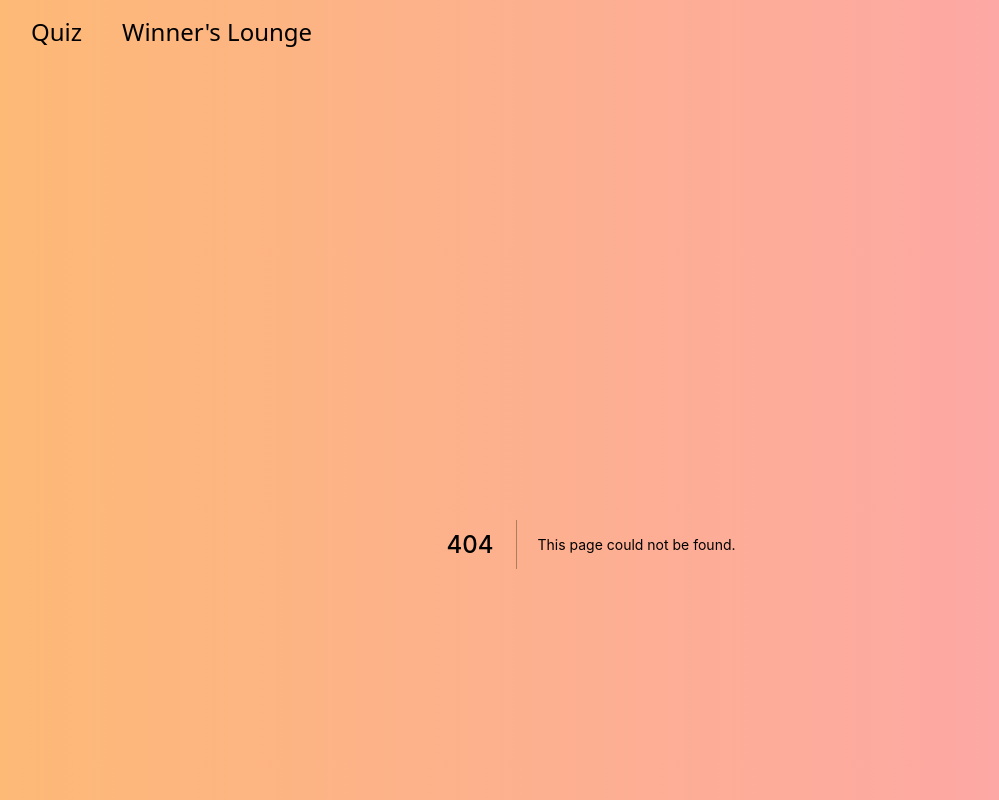
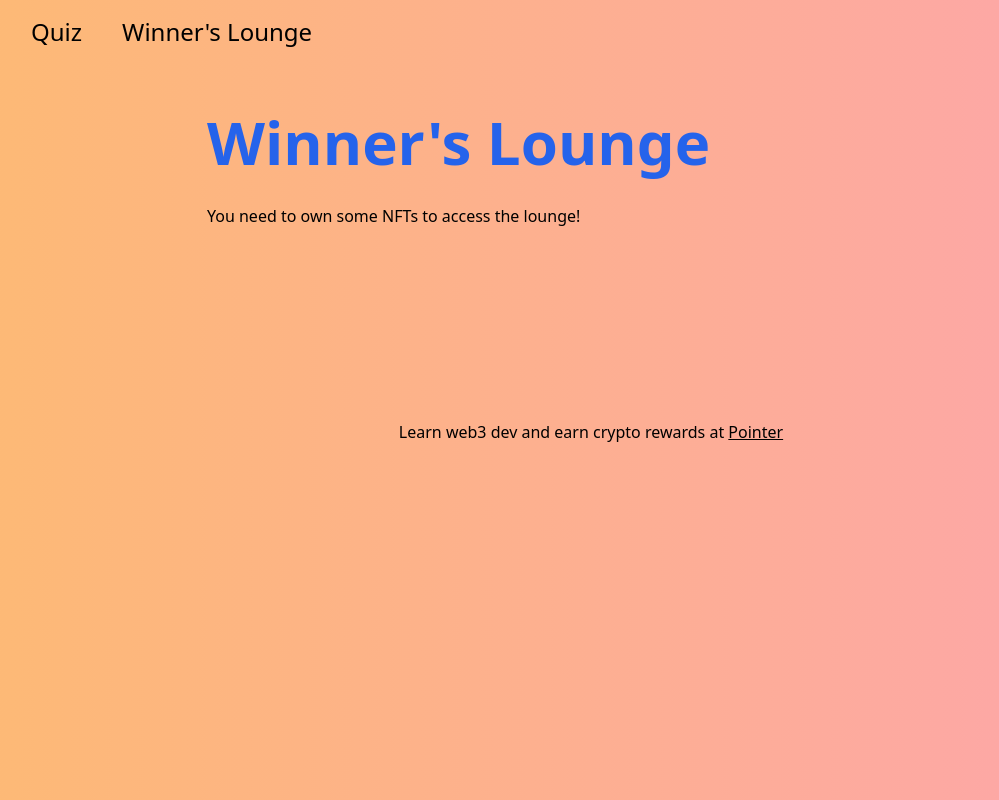
Before and after one commit to pointer-gg/thirdweb-lootbox-tutorial, a Next.js app: page /lounge in a window 1280 px wide. Before the commit this address had no page. Shown: the top 800 px of the page, without its empty margins (49-1048 px from the left). Built offline with nearby package versions, Linux system fonts and the light colour scheme.

Commit message:
Add placeholder page for /lounge

```diff
--- /dev/null
+++ b/pages/lounge.tsx
@@ -0,0 +1,11 @@
+export function getStaticProps() {
+  return {
+    props: {
+      title: "Winner's Lounge",
+    },
+  };
+}
+
+export default function Lounge() {
+  return <p>You need to own some NFTs to access the lounge!</p>;
+}
```
